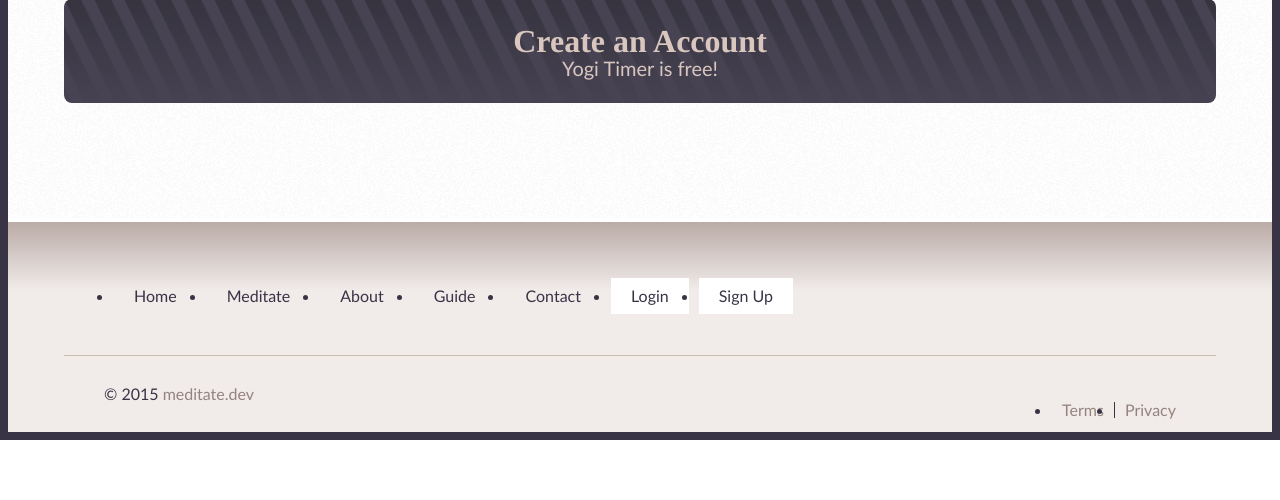
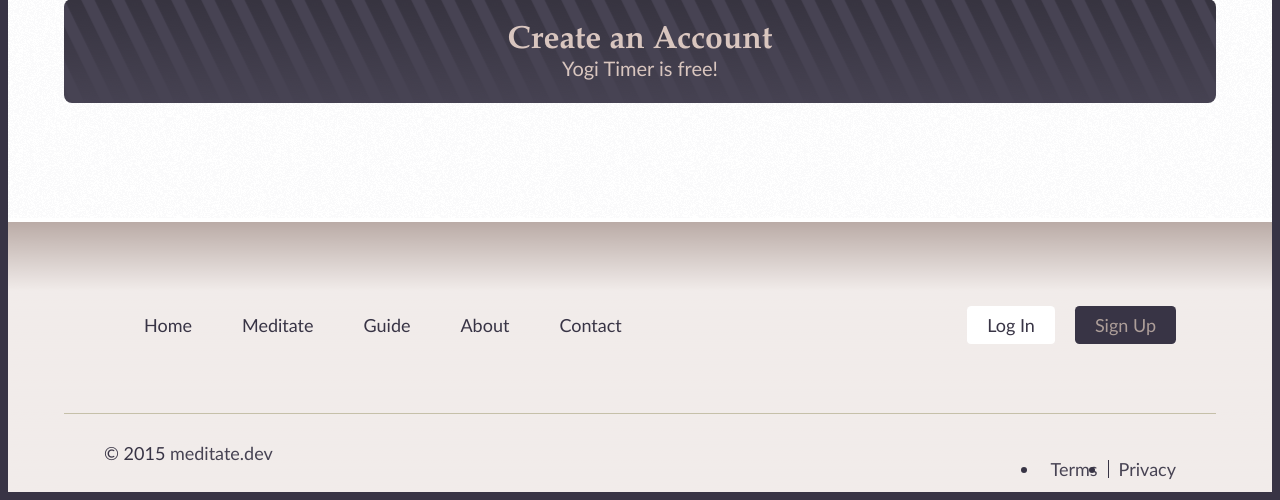
Before and after one commit to dwilder/yogitimer, a PHP site: page / in a window 1280 px wide. Shown: the part 3128-3628 px from the top of the page. Before the commit the page ends 3568 px from the top, so only its background shows below. Run offline with PHP 8.4, Linux system fonts and the light colour scheme; style sheets or scripts are compiled from the project's sources.

Commit message:
Navigation changes with Sass

```diff
--- a/src/Includes/Template/Models/FooterMenu.php
+++ b/src/Includes/Template/Models/FooterMenu.php
@@ -8,15 +8,17 @@ class FooterMenu
 	/*
 	 * Store the user menu sections and menu items
 	 */
-	private $list = array(
+	private $page_list = array(
 		'' => 'Home',
         'meditate' => 'Meditate',
+		'guide' => 'Guide',
 		'about' => 'About',
-		'guide' => 'Guide',
-		'contact' => 'Contact',
-        'login' => 'Login',
+		'contact' => 'Contact'
+	);
+    private $user_list = array(
+        'login' => 'Log In',
         'signup' => 'Sign Up'
-	);
+    );
 
 	/*
 	 * Return the menu
@@ -37,19 +39,28 @@ class FooterMenu
 	{
 		$start = '
 		<nav id="footer-navigation" class="footer-navigation group">
-			<ul>
 				';
 
 		$end = '
-			</ul>
 		</nav><!-- .footer-navigation -->
 			';
 
-		$menu = '';
-		foreach ( $this->list as $guid => $text ) {
-			$menu .= '<li class="footer-navigation-' . $guid . '"><a href="/' . $guid . '">' . $text . '</a></li>';
-		}
+		$menu = $this->buildList( $this->page_list, 'footer-navigation-pages');
+		$menu .= $this->buildList( $this->user_list, 'footer-navigation-user');
 
 		return $start . $menu . $end;
 	}
+
+    /*
+     * Build a list
+     */
+    private function buildList( $list, $class )
+    {
+        $html = '<ul class="' . $class . '">';
+        foreach ( $list as $guid => $text ) {
+			$html .= '<li class="footer-navigation-' . $guid . '"><a href="/' . $guid . '">' . $text . '</a></li>';
+        }
+        $html .= '</ul>';
+        return $html;
+    }
 }
--- a/src/Includes/Template/Models/HeaderMenu.php
+++ b/src/Includes/Template/Models/HeaderMenu.php
@@ -11,8 +11,9 @@ class HeaderMenu
 	 */
 	private $lists = array(
 		'anonymous' => array(
-			'login' => 'Log In',
-			'signup' => 'Sign Up'
+            'meditate'  => 'Meditate',
+			'login'     => 'Log In',
+			'signup'    => 'Sign Up'
 		),
 		'authenticated' => array(
 			'menu' => 'Menu'
--- a/wwwroot/assets/sass/modules/_colophon-navigation.sass
+++ b/wwwroot/assets/sass/modules/_colophon-navigation.sass
@@ -11,6 +11,8 @@
     position: relative
     line-height: 1em
     border-left: 1px solid $color-a0
+    @media screen and (min-width: $break4)
+        font-size: 1.125em
 
 .colophon-navigation li:first-child
     border-left: none
--- a/wwwroot/assets/sass/modules/_footer-navigation.sass
+++ b/wwwroot/assets/sass/modules/_footer-navigation.sass
@@ -6,35 +6,94 @@
         float: left
         width: 100%
         margin: 0
-        padding: $margin 0
+        padding: $margin*1.35 0 $margin
+    @media screen and (min-width: $break6)
+        padding: $margin*1.35 0
     @media screen and (min-width: $break7)
-        padding: $margin*2 0
+        padding: $margin*3.4 0
+
+.footer-navigation-user
+    @media screen and (min-width: $break4)
+        clear: both
+        float: right
+        margin: $margin*0.7 $margin $margin*0.8 0
+    @media screen and (min-width: $break6)
+        clear: none
+        margin: 0 $margin 0 0
+    @media screen and (min-width: $break7)
+        margin: 0 $margin*2 0 0
 
 .footer-navigation li
     line-height: 1em
     @media screen and (min-width: $break4)
+        display: inline-block
+        margin: 0 0 0 $margin/2
+        font-size: 1.125em
+    @media screen and (min-width: $break6)
         float: left
-        margin: 0 0 0 $margin/2
+
+.footer-navigation li:first-child
+    @media screen and (min-width: $break4)
+        margin-left: 0
+    @media screen and (min-width: $break7)
+        margin-left: $margin
+
+.footer-navigation-user li
+    @media screen and (min-width: $break4)
+        display: inline-block
+        box-sizing: border-box
+        margin: 0
+        text-align: center
+    @media screen and (min-width: $break6)
+        display: block
+        float: left
+        width: auto
+
+
+.footer-navigation-user li:first-child
+    @media screen and (min-width: $break4)
+        margin: 0
+
 
 .footer-navigation a
+    box-sizing: border-box
     display: block
     padding: $margin/2 $margin
+    @media screen and (min-width: $break4)
+        border-radius: $border-radius
 
 .footer-navigation a:link,
 .footer-navigation a:visited
     color: $color-a0
 
+.footer-navigation-user a
+    @media screen and (min-width: $break4)
+        margin: 0
+        border-radius: $border-radius
+
+.footer-navigation-login
+    margin-top: $margin
+    @media screen and (min-width: $break4)
+        margin-top: 0
+
+.footer-navigation-signup
+    @media screen and (min-width: $break4)
+        margin-left: $margin
+
+.footer-navigation-login a:link,
+.footer-navigation-login a:visited
+    background: $gray-5
+    border-bottom: 1px solid $color-b4
+    @media screen and (min-width: $break4)
+        margin-left: $margin
+
+.footer-navigation-signup a:link,
+.footer-navigation-signup a:visited
+    color: $color-b1
+    background: $color-a0
+    @media screen and (min-width: $break4)
+        margin-left: $margin
+
 .footer-navigation a:hover
     color: $color-b4
     background: $color-a3
-
-.footer-navigation-login
-    margin-top: $margin
-
-.footer-navigation-login,
-.footer-navigation-signup
-    background: $gray-5
-    border-bottom: 1px solid $color-b4
-    @media screen and (min-width: $break4)
-        margin-top: 0
-        margin-left: $margin/2
--- a/wwwroot/assets/sass/modules/_header-navigation.sass
+++ b/wwwroot/assets/sass/modules/_header-navigation.sass
@@ -36,7 +36,13 @@
 
 .header-navigation-login
     display: none
-    padding: $margin/2 $margin
+    padding: $margin/2 $margin/2
+    @media screen and (min-width: $break3)
+        display: block
+
+.header-navigation-meditate
+    display: none
+    padding: $margin/2 $margin/2
     @media screen and (min-width: $break3)
         display: block
 
--- a/wwwroot/assets/sass/modules/_site-footer.sass
+++ b/wwwroot/assets/sass/modules/_site-footer.sass
@@ -12,6 +12,15 @@
 .site-footer p
     margin: 0
     line-height: 1em
+    @media screen and (min-width: $break4)
+        font-size: 1.125em
+
+.site-footer a
+    color: $color-a2
+
+
+.site-footer a:hover
+    color: $color-b1
 
 .colophon
     clear: both
--- a/wwwroot/assets/sass/partials/_base.scss
+++ b/wwwroot/assets/sass/partials/_base.scss
@@ -64,8 +64,8 @@ $rgba-b4: rgba( 29, 24,  3,1);
 $font-size: 1em;
 
 // Font-family
-$font-family: 'Gill Sans', Helvetica, Arial, 'Sans Serif';
-$font-title: 'American Typewriter', 'Times', 'Serif';
+$font-family: 'Avenir', 'Gill Sans', Helvetica, Arial, 'Sans Serif';
+$font-title: 'American Typewriter', 'Palatino', 'Georgia', 'Times', 'Serif';
 
 // Font-weight
 $light: 100;
```
